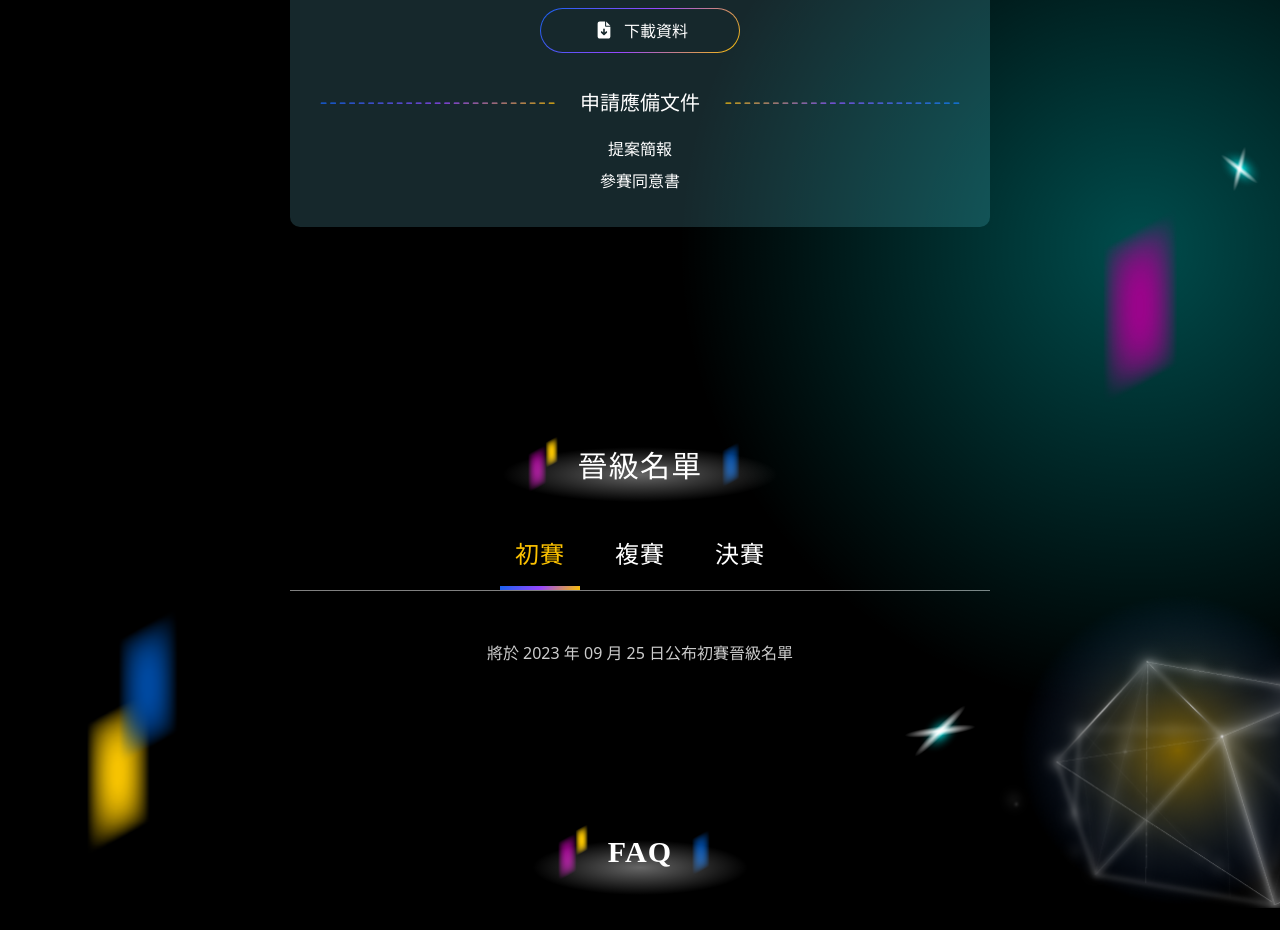
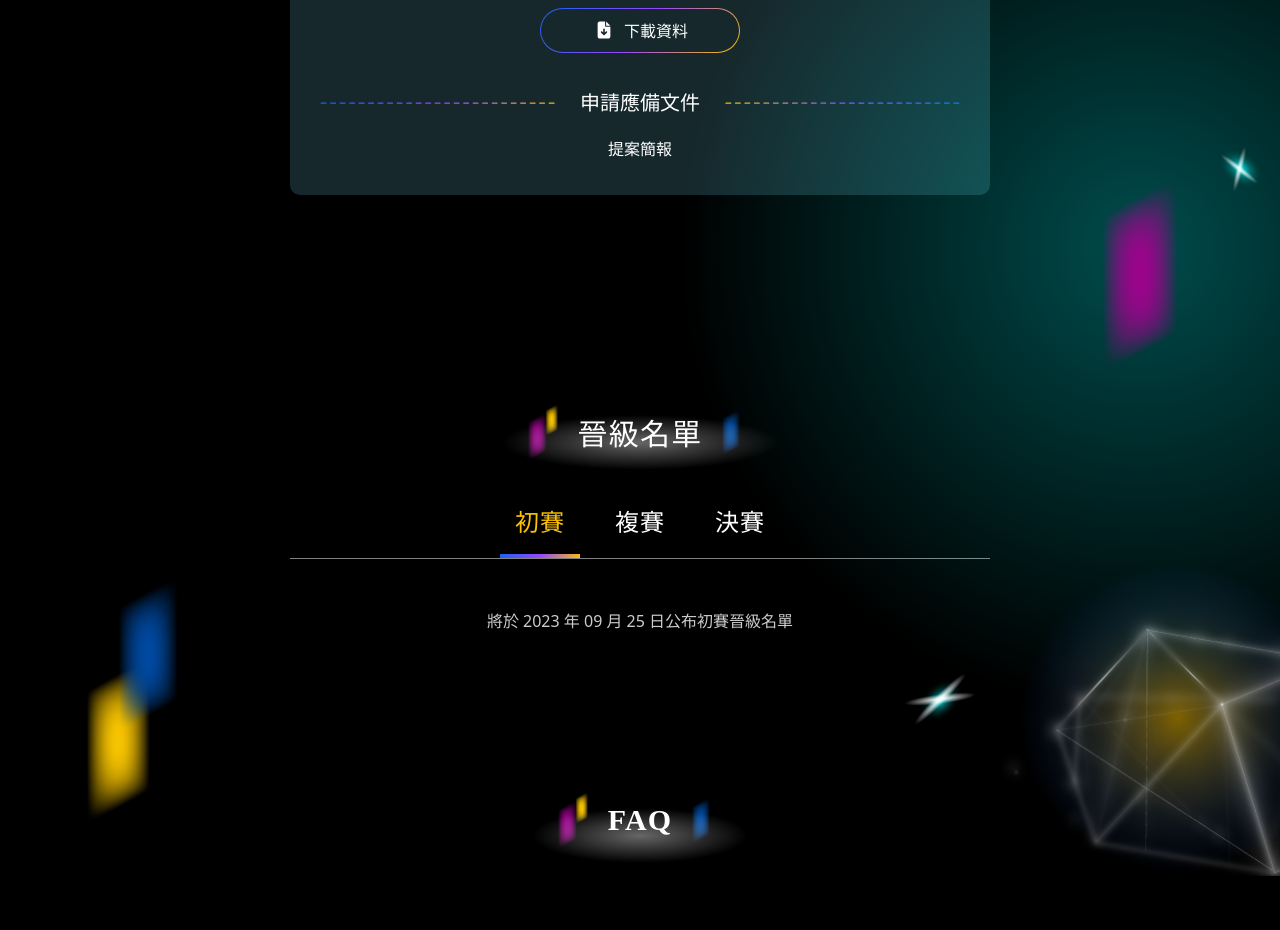
Before and after one commit to carlos-sunsino/sunsino-landing, a Vue app: page / in a window 1280 px wide. Shown: the part 4840-5770 px from the top of the page. Built offline with nearby package versions, Linux system fonts and the light colour scheme; a web font is replaced by a local one.

Commit message:
feat: update download

```diff
--- a/src/assets/i18n.js
+++ b/src/assets/i18n.js
@@ -38,7 +38,7 @@ export const zh = {
 			'參賽企業於 2023/09/14 前點選報名連結填妥參賽企業基本資料表，承辦單位將進行資料檢核，並以電子郵件通知資格檢核結果。通過者請於本網頁下載參賽應備文件，並於規定時間內以指定方式繳交，無需繳交紙本。\n\n申請資格及參賽文件均符合規定者，將於3個工作日內收到執行單位寄發「企業通過初賽資格」之通知電子郵件，參賽企業收受該電子郵件後即屬完成申請程序，進入初賽。\n資料如有缺漏者，將另行通知補件，請於收受補件通知郵件3工作日內完成補件，最後補件日為09月15日，逾期未完成補件者將不予受理。',
 		download: '下載資料',
 		notice: '申請應備文件',
-		list: '提案簡報\n參賽同意書'
+		list: '提案簡報'
 	},
 	promotion: {
 		stage1: '初賽',
@@ -92,7 +92,7 @@ export const cn = {
 			'参赛企业于 2023/09/14 前点击报名链接填写参赛企业基本数据表，承办单位将进行数据核验，并以电子邮件通知资格核验结果。审核通过企业请于本网页下载参赛应备文件，并于规定时间内提交电子版。\n\n申请资格及参赛文件均符合规定者，将于3个工作日内收到执行单位发送的「企业通过初赛资格」通知电子邮件，参赛企业收到该电子邮件后，即代表申请程序完成，可进入初赛。\n资料如有缺漏者，将另行通知补件，请于收到补件通知邮件的3个工作日内完成补件，最后补件日为09月15日，逾期未完成补件者将不予受理。',
 		download: '下载资料',
 		notice: '申请应备文件',
-		list: '提案简报\n参赛同意书'
+		list: '提案简报'
 	},
 	promotion: {
 		stage1: '初赛',
@@ -149,7 +149,7 @@ export const en = {
 			'Participating companies should click on the application link and complete the basic company information form before September 14, 2023. The organizational unit will then conduct an information verification and notify the results of the qualification exam via email. Those who pass the exam should download the required competition documents from this website and submit them by the deadline using the provided method. Physical copies are not required.\n\nCompanies whose eligibility and submitted documents meet the requirements will receive an email titled "Company advances to the preliminary round" within 3 business days. Upon receipt of this email, the participating company\'s application process will be considered complete and it will advance to the preliminary round.\n\nIf any data is missing or incomplete, you will be asked separately for additional documentation by the organizational unit. Please submit the additional documentation within 3 business days of receiving the notification. The final deadline for submitting additional documentation is September 15. Documents submitted after this deadline will not be accepted.',
 		download: 'Download information',
 		notice: 'Documents required for application',
-		list: 'Proposal Briefing\nParticipation Consent'
+		list: 'Proposal Briefing'
 	},
 	promotion: {
 		stage1: 'First',
```
